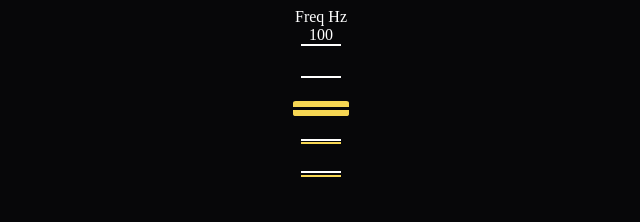
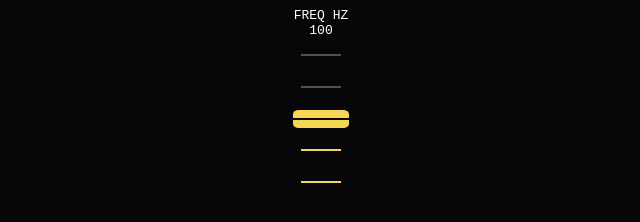
Before and after one commit to numbersanalyst/cool-range-input, a plain HTML site: page index.html in a window 1280 px wide. Shown: the whole page, without its empty margins (319-959 px from the left). Drawn offline with Linux system fonts and the light colour scheme.

Commit message:
Apply final touches

```diff
--- a/script.js
+++ b/script.js
@@ -13,5 +13,5 @@ range.addEventListener("input", (e) => {
 
 function update_progress(current_value) {
     let progress = current_value / input.max;
-    range_value.style.maskImage = `linear-gradient(to top, black 0 ${ 100 * progress - 6}%, transparent ${100 * progress - 8}%`
+    range_value.style.maskImage = `linear-gradient(to top, black ${Math.max(2, 100 * progress - 6)}%, transparent ${100 * progress - 6}%`
 }
--- a/style.css
+++ b/style.css
@@ -14,9 +14,12 @@
 body {
   background-color: var(--bg);
   color: var(--fg);
+  font-family: monospace;
+  text-transform: uppercase;
 }
 
 input[type="range"] {
+  display: block;
   appearance: none;
   writing-mode: vertical-lr;
   direction: rtl;
@@ -30,15 +33,15 @@ input[type="range"] {
       var(--black) calc(50% - 1px) calc(50% + 1px),
       var(--yellow) calc(50% + 1px) 100%
     );
-        border-radius: 2px;
+    border-radius: 4px;
     width: 40px;
-        height: 15px;
+    height: 18px;
     scale: 1.4 1;
   }
   &::-webkit-slider-runnable-track {
     background: repeating-linear-gradient(
       to bottom,
-            #fff 0 2px,
+      rgb(255, 255, 255, 0.3) 0 2px,
       transparent 2px calc((100% - 2px) / (var(--lines) - 1))
     );
   }
@@ -48,6 +51,7 @@ input[type="range"] {
   text-align: center;
   label {
     display: block;
+    margin-block-end: 1rem;
   }
 }
 
@@ -60,7 +64,6 @@ input[type="range"] {
   position: absolute;
   inset: 0;
   pointer-events: none;
-    transform-origin: 50% 100%;
   background: repeating-linear-gradient(
     to bottom,
     var(--yellow) 0 2px,
```
Lines whose indentation alone changed are shown as unchanged.
